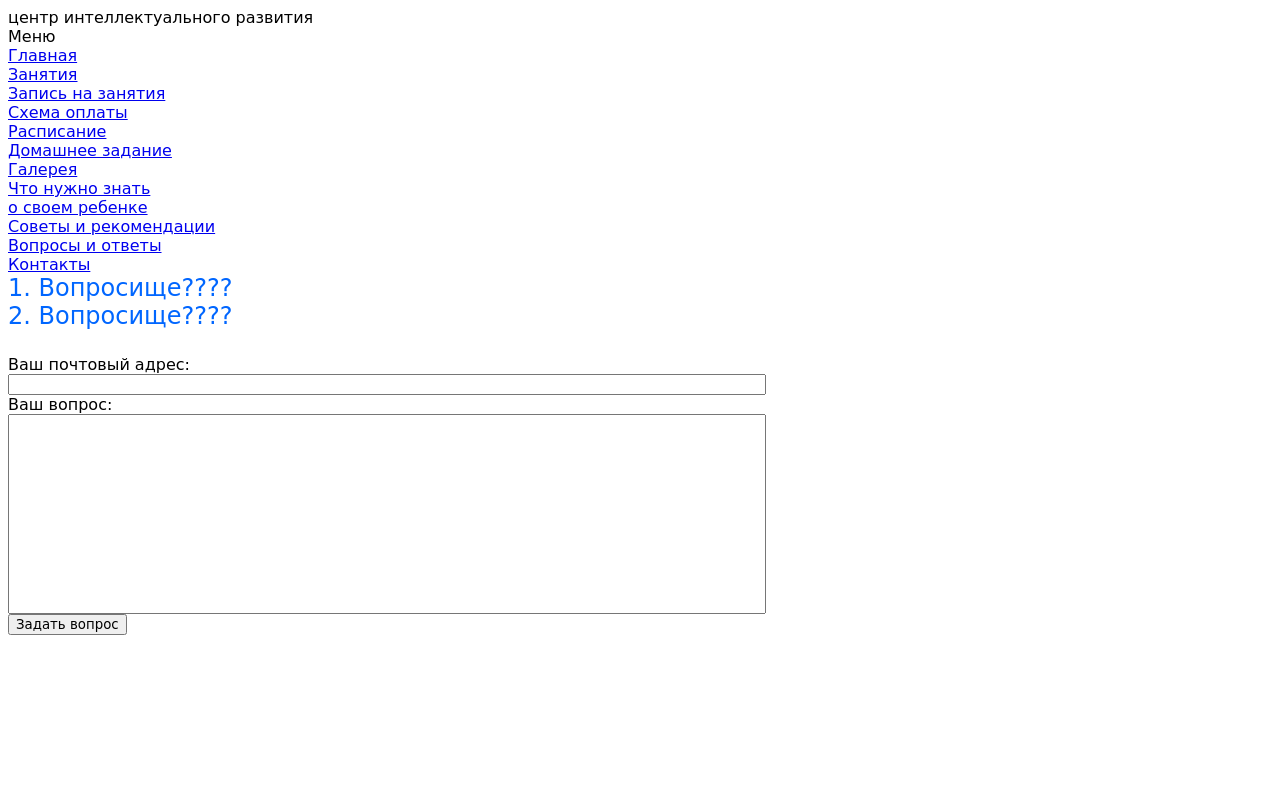
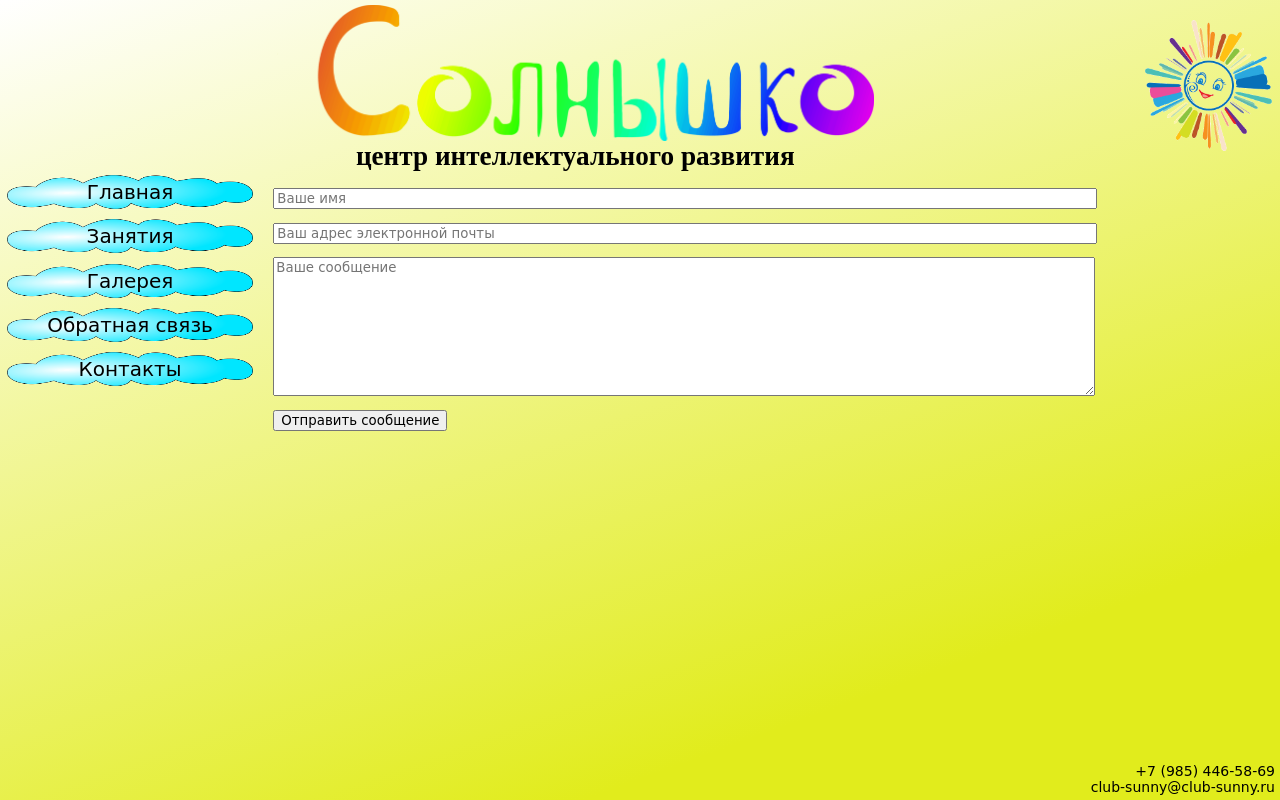
Before and after one commit to dragondmitriz/sunny.ru, a PHP site: page /faq.php in a window 1280 px wide. Run offline with PHP 8.4, Linux system fonts and the light colour scheme; some libraries are stand-ins or nearby versions.

Commit message:
добавил и реализовал набросок страницы "Обратная связь"

```diff
--- a/content/faq/1.txt
+++ /dev/null
@@ -1,2 +0,0 @@
-Вопросище????
-Ответище!!!!
--- a/content/faq/2.txt
+++ /dev/null
@@ -1,2 +0,0 @@
-Вопросище????
-Ответище!!!!
--- a/css/faq.css
+++ b/css/faq.css
@@ -1,26 +1,34 @@
+h1 {
+    margin-bottom: 0;
+}
+
 .question{
-  color:#06F;
   font-size:24px;
+    cursor: pointer;
 }
 
 .answer{
   display: none;
 }
 
-body, input, textarea{
-  font-family:"Comic Sans MS", cursive;
-}
-
 form{
+    display: block;
+    position: relative;
+    width: 100%;
   margin-top: 2%;
 }
 
-.input_mail{
-  width: 60%;
+input, textarea {
+    display: block;
+    margin: 1em;
+    font-family: "Comic Sans MS", cursive;
 }
 
-.input_quastion{
-  width: 60%;
-  height: 200px;
-  resize: none;
+input:not(#input_submit), textarea {
+    width: 80%;
 }
+
+#input_quastion {
+    height: 10em;
+    resize: vertical;
+}
--- a/css/menu.css
+++ b/css/menu.css
@@ -1,4 +1,4 @@
-#menu_applications, #menu_payment, #menu_timetable, #menu_homework, #menu_whatknow, #menu_recommendations, #menu_faq{
+#menu_applications, #menu_payment, #menu_timetable, #menu_homework, #menu_whatknow, #menu_recommendations {
 	display: none;
 }
 
--- a/faq.php
+++ b/faq.php
@@ -1,100 +1,77 @@
-<?php
-  require_once 'lib/PHPMailer/PHPMailerAutoload.php';
-  $message=null;
-  if (isset($_POST['mail']) && isset($_POST['question']))
-  {
-    $question=$_POST['question'];
-    $question=wordwrap($question,70,'\r\n');
-    $mail = new PHPMailer;
-    // Настройка
-    $mail->isSMTP();
-    $mail->SMTPAuth = true;
-    $mail->SMTPDebug = 0;
-    $mail->Host = "ssl://smtp.mail.com";
-    $mail->Port = 465;
-    $mail->Username = "sunny.education_center@mail.ru";
-    $mail->Password = "Makeenko1";
-    // От кого
-    $mail->setFrom($_POST['mail']);
-    // Кому
-    $mail->addAddress('sunny.education_center@mail.ru', '');
-    // Тема письма
-    $mail->Subject = 'Вопрос';
-    // Тело письма
-    $mail->msgHTML($question);
-    // Отправка
-    if ($mail->send())
-    {
-      $message='Вопрос успешно отправлен к нам. Ожидайте ответа на указанном вами почтовом ящике.';
-    }
-    else
-    {
-      $message='Возникла ошибка при отправке вопроса. Проверьте интернет-соденение и корректность введенных данных.';
-    }
-  }
-?>
+<!DOCTYPE html>
+<html>
+<head>
+    <meta http-equiv="Content-Type" content="text/html; charset=utf-8"/>
+    <meta charset="UTF-8"/>
+    <meta http-equiv="content-language" content="ru"/>
+    <meta name="description" content='Центр интеллектуального развития "Солнышко"'/>
+    <link href="css/layout.css" rel="stylesheet"/>
+    <link href="css/faq.css" rel="stylesheet"/>
+    <link href="css/top.css" rel="stylesheet"/>
+    <link href="css/menu.css" rel="stylesheet"/>
+    <link href="css/banner.css" rel="stylesheet"/>
+    <link href="css/contactsCorner.css" rel="stylesheet"/>
+    <link rel="SHORTCUT ICON" href="images/sun.gif" type="image/gif">
+    <title>Солнышко</title>
+</head>
+<body class="background">
+<header>
+    <?php require "top.html"; ?>
+</header>
+<main>
+    <nav>
+        <?php require "menu.html"; ?>
+    </nav>
+    <div class="faq">
+        <!--<h1>Часто задаваемые вопросы:</h1>
+        <div class="question">Вопрос</div>
+        <div class="answer">Ответ</div>-->
+        <form id="faq-form" method="POST">
+            <input id="input_name" type="text" name="name" maxlength="25"
+                   placeholder="Ваше имя"/><span></span>
+            <input id="input_mail" type="email" name="mail" maxlength="100"
+                   placeholder="Ваш адрес электронной почты"/><span></span>
+            <textarea id="input_quastion" name="question" maxlength="1000"
+                      placeholder="Ваше сообщение"></textarea><span></span>
+            <input id="input_submit" type="submit" value="Отправить сообщение"><span></span>
+        </form>
+    </div>
+</main>
+<?php require "contactsCorner.html"; ?>
 
-<html class="background">
-	<head>
-		<meta http-equiv="Content-Type" content="text/html; charset=utf-8" />
-		<link href="css/faq.css" rel="stylesheet" type="text/css" />
-		<link href="css/theme.css" rel="stylesheet" type="text/css" />
-		<link rel="SHORTCUT ICON" href="images/sun.gif" type="image/gif">
-		<title>Вопросы</title>
 <script type="text/javascript" src="lib/JQuery/jquery-3.3.1.js"></script>
 <script type="text/javascript">
-      $(document).ready(function()
-      {
-  			$('.question').click(function(){
-  				var active_answer=$(this).next('.answer');
-  				if (active_answer.attr('id')!='active_answer')
-  				{
+    $('.question').click(function () {
+        let active_answer = $(this).next('.answer');
+        if (active_answer.attr('id') != 'active_answer') {
             $('#active_answer').slideUp(300);
-  					$('#active_answer').attr('id','');
+            $('#active_answer').attr('id', '');
             active_answer.slideToggle(600);
-  					active_answer.attr('id','active_answer');
+            active_answer.attr('id', 'active_answer');
         }
-  				else
-  				{
+        else {
             $('#active_answer').slideUp(300);
-  					$('#active_answer').attr('id','');
+            $('#active_answer').attr('id', '');
         }
     });
+
+    $('#faq-form').submit(function () {
+        $.ajax('scripts/mail.php', {
+            method: 'POST',
+            dataType: 'json',
+            data: $('#faq-form').serialize(),
+            succes: function () {
+
+            },
+            error: function () {
+
+            },
+            beforeSend: function () {
+
+            }
+        });
+        return false;
     });
 </script>
-  </head>
-<body>
-  <div name="top" class=top>
-    <?php
-      require "top.html";
-    ?>
-  </div>
-  <div name="menu" class="menu">
-    <?php
-      require "menu.html";
-    ?>
-  </div>
-  <div class="content">
-    <?php
-      $file_index=0;
-      while(file_exists("content//faq//".++$file_index.".txt"))
-      {
-        $file=fopen("content//faq//".$file_index.".txt",r);
-        $question=fgets($file);
-        $answer=fgets($file);
-        fclose($file);
-        print "<div class='question'>".$file_index.". ".$question."</div>";
-        print "<div class='answer'>".$answer."</div>";
-      }
-    ?>
-    <form method="POST">
-      <?php
-        print $message;
-      ?>
-      <div>Ваш почтовый адрес: </div><input class="input_mail" type="email" name="mail" maxlength="100"/><br/>
-      <div>Ваш вопрос: </div><textarea class="input_quastion" type="text" name="question" maxlength="1000"></textarea><br/>
-      <input class="input_submit" type="submit" value="Задать вопрос">
-    </form>
-  </div>
 </body>
 </html>
--- a/menu.html
+++ b/menu.html
@@ -27,7 +27,7 @@
     <div id='menu_recommendations' class="menu-item">Советы и рекомендации</div>
 </a>
 <a href='faq.php'>
-    <div id='menu_faq' class="menu-item">Вопросы и ответы</div>
+    <div id='menu_faq' class="menu-item">Обратная связь</div>
 </a>
 <a href='contacts.php'>
     <div id='menu_contacts' class="menu-item">Контакты</div>
```
Also changed, not shown: scripts/mail.php (added, +37 -0 lines), lib/JQuery/jquery-3.3.1.js. Lines whose indentation alone changed are shown as unchanged.
